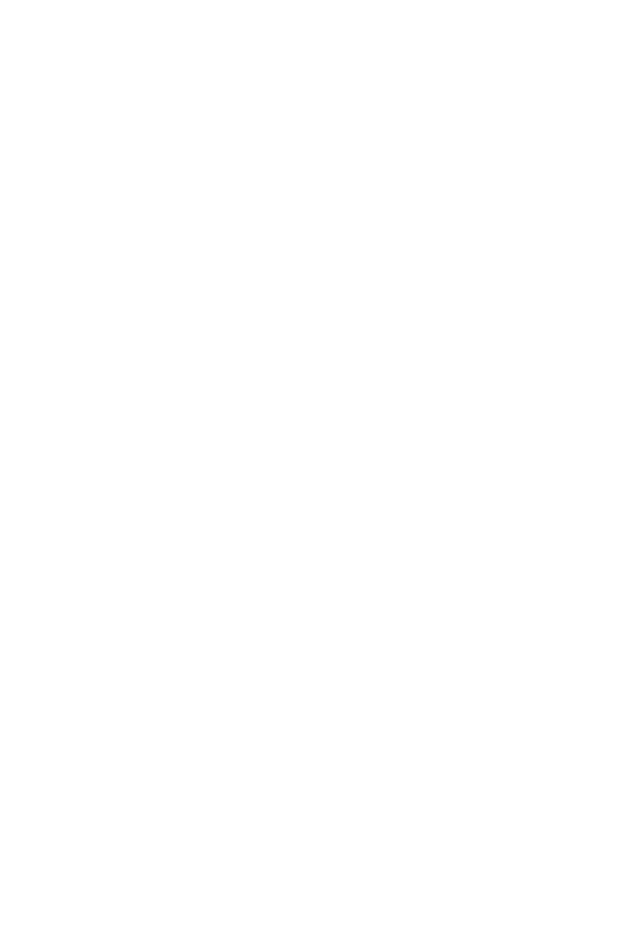
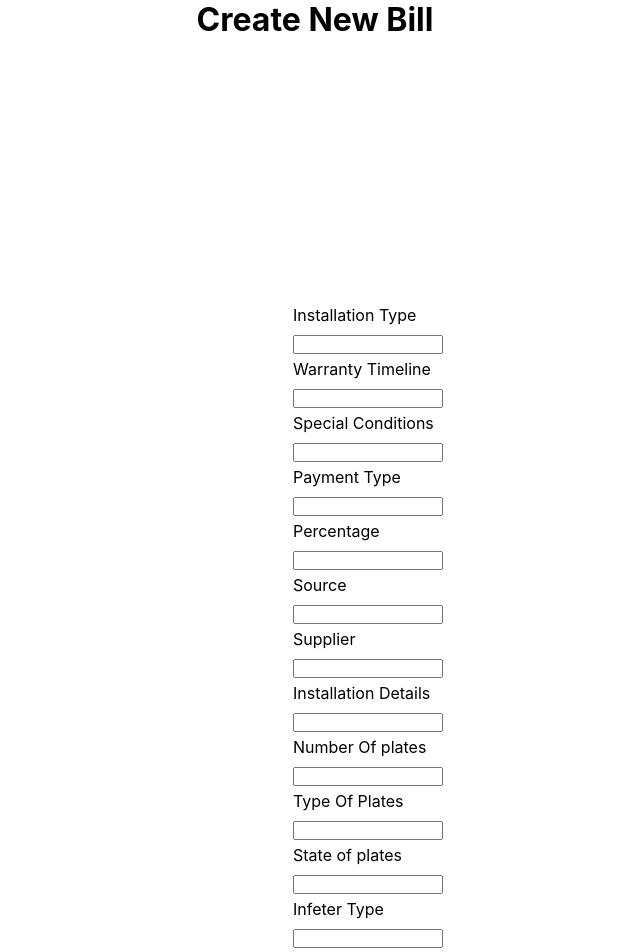
Before and after one commit to mouhamad97/Management-System, a React (Create React App) app: page /CreateBill in a window 1280 px wide. Before the commit this address had no page. Shown: the top 952 px of the page, without its empty margins (325-965 px from the left). Before the commit the page ends 800 px from the top, so only its background shows below. Built offline with nearby package versions, Linux system fonts and the light colour scheme.

Commit message:
adding forms

```diff
--- a/src/App.js
+++ b/src/App.js
@@ -1,7 +1,7 @@
 
 import './App.css';
 import React from 'react';
-import { render } from "react-dom";
+import { useNavigate } from "react-router-dom";
 import {
   BrowserRouter,
   Routes,
@@ -9,14 +9,14 @@
 } from "react-router-dom";
 
 import Login from './pages/Login';
+import CreateBill from './pages/CreateBill';
 
 function App() {
   return (
     <BrowserRouter>
     <Routes>
-      <Route path="/" element={<Login />}>
-
-
+      <Route path="/" element={<Login />}/>
+      <Route path="/CreateBill" element={<CreateBill />}>
       </Route>
     </Routes>
   </BrowserRouter>
--- /dev/null
+++ b/src/Components/BillingForm/BillingForm.css
@@ -0,0 +1,33 @@
+.header{
+    text-align:center;
+}
+
+.BillContainer {
+    width: 300px;           /* Set this to your convenience */
+    height: 200px;          /* Set this to your convenience */
+    position: absolute;
+    top: 50%;
+    left: 60%;
+    margin-top: -100px;     /* Half of height */
+    margin-left: -150px;     /* Half of width */
+
+}
+.BillInput{
+    width: 150px;
+    margin-top: 10px;
+}
+.billLablel{
+    display: block;
+    margin-top:5px;
+}
+.billingFormButton{
+    background: #1976D2;
+    width:150px;
+    margin-top:20px;
+    margin-bottom:20px;
+    cursor: pointer;
+    font-size: 10px;
+}
+.teamInput{
+    height: 100px;
+}
--- /dev/null
+++ b/src/Components/BillingForm/BillingForm.jsx
@@ -0,0 +1,52 @@
+import React from 'react'
+import './BillingForm.css'
+function BillingForm() {
+    return (
+        <div>
+            <h1 className='header'>Create New Bill</h1>
+            <form action="" className='BillContainer'>
+                <label className='billLablel'>Installation Type</label>
+                <input className='BillInput' type="text" /><br />
+                <label className='billLablel'>Warranty Timeline</label>
+                <input className='BillInput' type="text" /><br />
+                <label className='billLablel'>Special Conditions</label>
+                <input className='BillInput' type="text" /><br />
+                <label className='billLablel'>Payment Type</label>
+                <input className='BillInput' type="text" /><br />
+                <label className='billLablel'>Percentage</label>
+                <input className='BillInput' type="text" /><br />
+                <label className='billLablel'>Source</label>
+                <input className='BillInput' type="text" /><br />
+                <label className='billLablel'>Supplier</label>
+                <input className='BillInput' type="text" /><br />
+                <label className='billLablel'>Installation Details</label>
+                <input className='BillInput' type="text" /><br />
+                <label className='billLablel'>Number Of plates</label>
+                <input className='BillInput' type="text" /><br />
+                <label className='billLablel'>Type Of Plates</label>
+                <input className='BillInput' type="text" /><br />
+                <label className='billLablel'>State of plates</label>
+                <input className='BillInput' type="text" /><br />
+                <label className='billLablel'>Infeter Type</label>
+                <input className='BillInput' type="text" /><br />
+                <label className='billLablel'>Metal installation</label>
+                <input className='BillInput' type="text" /><br />
+                <label className='billLablel'>Battery Types</label>
+                <input className='BillInput' type="text" /><br />
+                <label className='billLablel'>Camera Type</label>
+                <input className='BillInput' type="text" /><br />
+                <label className='billLablel'>Hard Drive</label>
+                <input className='BillInput' type="text" /><br />
+                <label className='billLablel'>Power Supply</label>
+                <input className='BillInput' type="text" />
+                <label className='billLablel'>Proection type</label>
+                <input className='BillInput' type="text" />
+                <label className='billLablel'>Team</label>
+                <textarea className='BillInput teamInput' type="text" /> <br></br>
+                <button className='billingFormButton '>Create</button>
+            </form>
+        </div>
+    )
+}
+
+export default BillingForm
--- a/src/Components/LoginForm/LoginForm.jsx
+++ b/src/Components/LoginForm/LoginForm.jsx
@@ -1,7 +1,12 @@
 import React from 'react'
 import './LoginForm.css'
-
+import { useNavigate } from "react-router-dom";
+import { Link } from 'react-router-dom';
 function LoginForm() {
+  let navigate = useNavigate();
+  const Enter =() =>{
+    navigate('/CreateBill')
+  }
   return (
     <div className='LoginContainer'>
         <form action="">
@@ -9,7 +14,10 @@
             <input type="text" name="email" placeholder='' className="LoginInput" id="" /> <br></br>
             <label  className='label' htmlFor="password">Password</label> <br/>
             <input type="text" name="password"  placeholder=''className="LoginInput" id="" /><br/>
-            <input type="submit" className="loginButton" value="LOGIN" />
+            <button onClick={()=>{
+              navigate('/CreateBill')
+            }} className="loginButton" value="LOGIN">LOGIN</button>
+
         </form>
     </div>
   )
--- /dev/null
+++ b/src/pages/CreateBill.jsx
@@ -0,0 +1,12 @@
+import React from 'react'
+import BillingForm from '../Components/BillingForm/BillingForm'
+function CreateBill() {
+  return (
+    <div>
+
+        <BillingForm/>
+    </div>
+  )
+}
+
+export default CreateBill
```
Also changed, not shown: src/pages/Login.jsx (+6 -6 lines).
